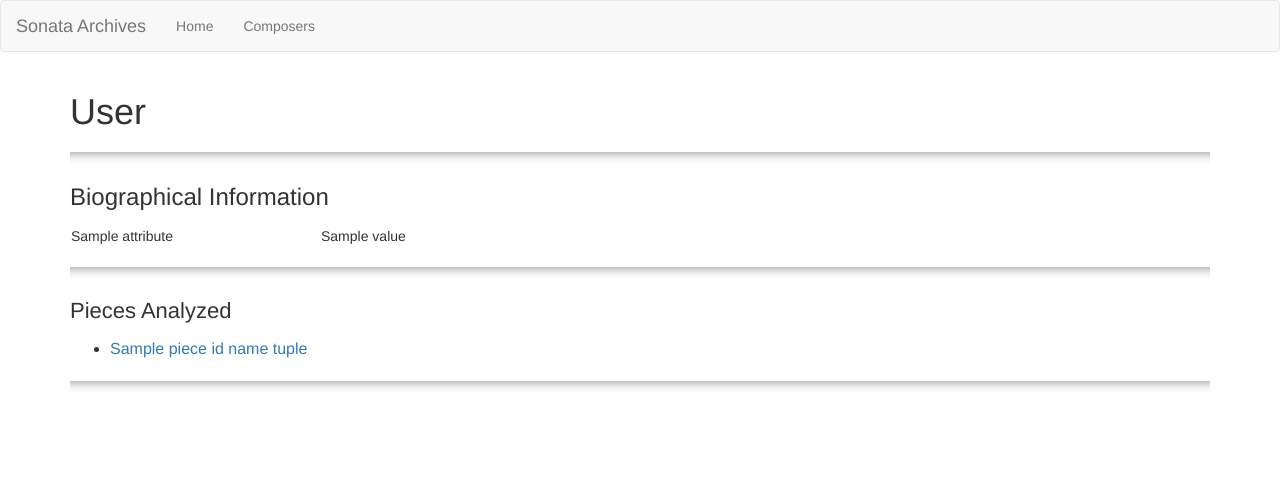
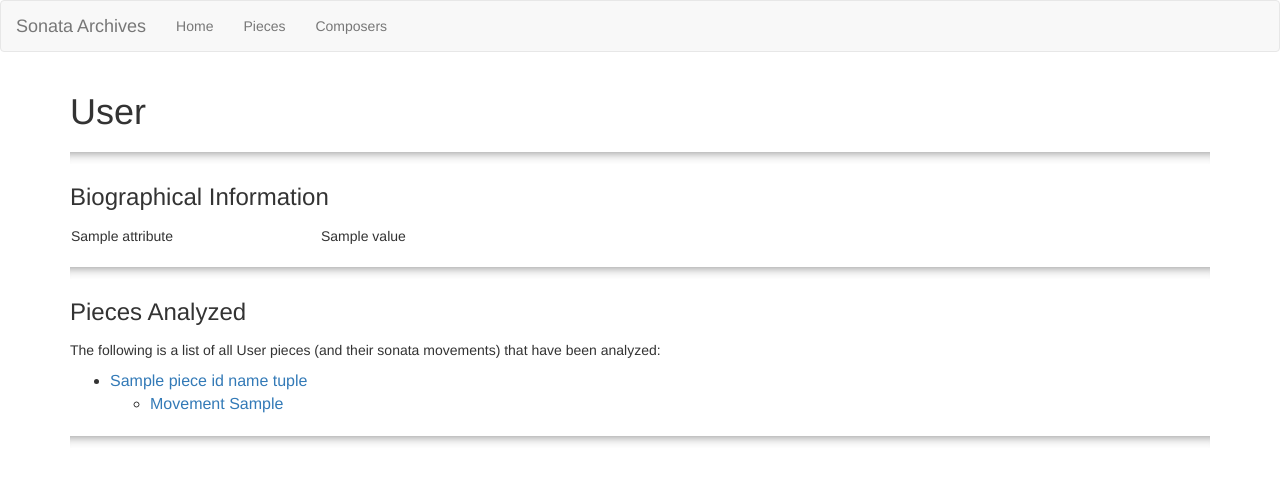
Before and after one commit to hkvh/sonata-archives, a Flask app: template app/templates/composer.html in a window 1280 px wide. Shown: the top 483 px of the page. Run offline with Flask 2, Linux system fonts and the light colour scheme; the template is opened without the code that fills it: most values are stand-ins (such as "Sample title", 1, 10 or a date in 2020); some libraries are stand-ins or nearby versions.

Commit message:
Added new pieces page that shows all sonatas regardless of composer. Improved the app code / HTML to allow direct linking to specific sonata movements.

```diff
--- a/app/app.py
+++ b/app/app.py
@@ -44,6 +44,55 @@ def composers():
     return render_template('composers.html', composer_id_name_tuples=comp_tuples)
 
 
+@app.route('/pieces')
+def pieces():
+    # The main goal for this method is to render pieces.html with the following:
+    #
+    # 1. pieces_comp_tuples: List[Tuple[str, str, str]]
+    # a list of tuples of (comp_id, piece_id, piece_name_with_composer) for all pieces analyzed
+    #
+    # 2. pieces_movements_dict: Dict[str, List[int]]
+    # a dict mapping piece id --> lists of the analyzed movement nums
+    # Use a dict cursor to have fetchone return a dict instead of a tuple
+
+    with LocalhostCursor() as cur:
+        select_pieces_query = sql.SQL("""
+                  SELECT comp.{comp_id}, piece.{piece_id},
+                         comp.{comp_surname} || ' ' || piece.{piece_full_name} as cfn
+                  FROM {piece_st} AS piece
+                  JOIN {comp_st} AS comp
+                  ON (piece.{piece_comp_id} = comp.{comp_id})
+                  ORDER BY cfn ASC;
+        """).format(piece_id=Piece.ID,
+                    piece_full_name=Piece.FULL_NAME,
+                    piece_comp_id=Piece.COMPOSER_ID,
+                    piece_st=Piece.schema_table(),
+                    comp_id=Composer.ID,
+                    comp_surname=Composer.SURNAME,
+                    comp_st=Composer.schema_table())
+
+        cur.execute(select_pieces_query)
+        pieces_comp_tuples = cur.fetchall()
+
+        select_pieces_movements_query = sql.SQL("""
+                    SELECT {sonata_piece_id}, {sonata_movement_num}
+                    FROM {sonata_st}
+                    ORDER BY {sonata_movement_num};
+        """).format(sonata_piece_id=Sonata.PIECE_ID,
+                    sonata_movement_num=Sonata.MOVEMENT_NUM,
+                    sonata_st=Sonata.schema_table())
+
+        cur.execute(select_pieces_movements_query)
+
+        pieces_movements_dict = {}
+        for piece_id, movement_num in cur:
+            movement_list = pieces_movements_dict.setdefault(piece_id, [])
+            movement_list.append(movement_num)
+
+    return render_template('pieces.html', pieces_comp_tuples=pieces_comp_tuples,
+                           pieces_movements_dict=pieces_movements_dict)
+
+
 @app.route('/composers/<composer_id>')
 def composer(composer_id: str):
     # The main goal for this method is to render composer.html with the following:
@@ -57,8 +106,11 @@ def composer(composer_id: str):
     # 3. comp_info_dict: Dict[str, Any]]
     # a dict that contains all composer-level attributes and values
     #
-    # 4. piece_tuples: List[Tuple[str, str]]
+    # 4. piece_id_name_tuples: List[Tuple[str, str]]
     # a list of tuples of (piece_id, piece_name) for all pieces for this composer
+    #
+    # 5. pieces_movements_dict: Dict[str, List[int]]
+    # a dict mapping piece id --> lists of the analyzed movement nums
 
     # Use a dict cursor to have fetchone return a dict instead of a tuple
     with LocalhostCursor(dict_cursor=True) as cur:
@@ -91,10 +143,10 @@ def composer(composer_id: str):
                     piece_st=Piece.schema_table())
 
         cur.execute(select_comp_pieces_query)
-        piece_tuples = cur.fetchall()
+        piece_id_name_tuples = cur.fetchall()
 
         # Sort by the name
-        piece_tuples.sort(key=lambda x: x[1])
+        piece_id_name_tuples.sort(key=lambda x: x[1])
 
         # Change info dict to have display name keys instead of raw field name keys
         comp_info_dict = ColumnDisplay.create_new_dict_with_display_name_keys(
@@ -102,11 +154,35 @@ def composer(composer_id: str):
             table_name=Composer.schema_table().table.string,
             dict_with_column_name_keys=comp_info_dict)
 
+        select_pieces_movements_query = sql.SQL("""
+                            SELECT s.{sonata_piece_id}, s.{sonata_movement_num}
+                            FROM {sonata_st} AS s
+                            JOIN {piece_st} AS p
+                            ON s.{sonata_piece_id} = p.{piece_id}
+                            WHERE p.{piece_comp_id} = {composer_id}
+                            ORDER BY s.{sonata_movement_num};
+                """).format(sonata_piece_id=Sonata.PIECE_ID,
+                            sonata_movement_num=Sonata.MOVEMENT_NUM,
+                            sonata_comp_id=Sonata.PIECE_ID,
+                            piece_id=Piece.ID,
+                            piece_comp_id=Piece.COMPOSER_ID,
+                            composer_id=sql.Literal(composer_id),
+                            piece_st=Piece.schema_table(),
+                            sonata_st=Sonata.schema_table())
+
+        cur.execute(select_pieces_movements_query)
+
+        pieces_movements_dict = {}
+        for piece_id, movement_num in cur:
+            movement_list = pieces_movements_dict.setdefault(piece_id, [])
+            movement_list.append(movement_num)
+
     return render_template('composer.html',
                            composer_id=composer_id,
                            composer_surname=composer_surname,
                            composer_info_dict=comp_info_dict,
-                           piece_id_name_tuples=piece_tuples)
+                           piece_id_name_tuples=piece_id_name_tuples,
+                           pieces_movements_dict=pieces_movements_dict)
 
 
 @app.route('/composers/<composer_id>/<piece_id>')
@@ -126,14 +202,14 @@ def piece(composer_id: str, piece_id: str):
     # a dict of piece-level attribtues and values
     #
     # 5. sonatas_info_dict: Dict[str, Dict[str, Any]]
-    # a dict that maps sonata names to dicts of sonata-level attributes and values
+    # a dict that maps movement_num to dicts of sonata-level attributes and values
     #
     # 6. sonatas_lilypond_image_settings_dict: Dict[str, Dict[str, Any]]
-    # a dict that maps sonata names to an image settings dict containing settings for the lilypond file
+    # a dict that maps movement_num to an image settings dict containing settings for the lilypond file
     # Right now, the only setting it should have is "image_width"
     #
     # 7. sonatas_blocks_info_dict: Dict[str, Dict[str, Dict[str, Any]]]
-    # nested dicts that map sonata_name --> block name --> block-level dict of attributes and values
+    # nested dicts that map movement_num --> block name --> block-level dict of attributes and values
     #
     # If sonata name = 'Itself' then this means the piece is a single-movement work that is the sonata
 
@@ -228,13 +304,7 @@ def piece(composer_id: str, piece_id: str):
                 table_name=Sonata.schema_table().table.string,
                 dict_with_column_name_keys=sonata_info_dict)
 
-            # Movement Number 0 means the piece is itself a sonata
-            if movement_num == 0:
-                sonata_name = 'Itself'
-            else:
-                sonata_name = 'Movement {}'.format(movement_num)
-
-            sonatas_info_dict[sonata_name] = sonata_info_dict
+            sonatas_info_dict[movement_num] = sonata_info_dict
 
             # If settings to the lilypond image were provided for this sonata, we should expect the image to exist
             if lilypond_image_settings is not None:
@@ -246,9 +316,9 @@ def piece(composer_id: str, piece_id: str):
                 if Sonata.IMAGE_WIDTH not in lilypond_image_settings:
                     lilypond_image_settings[Sonata.IMAGE_WIDTH] = 400
 
-                sonatas_lilypond_image_settings_dict[sonata_name] = lilypond_image_settings
+                sonatas_lilypond_image_settings_dict[movement_num] = lilypond_image_settings
 
-            sonatas_blocks_info_dict[sonata_name] = {}
+            sonatas_blocks_info_dict[movement_num] = {}
 
             block_ids = [intro_id, expo_id, dev_id, recap_id, coda_id]
             block_table_specs = [Introduction, Exposition, Development, Recapitulation, Coda]
@@ -283,7 +353,7 @@ def piece(composer_id: str, piece_id: str):
                             table_name=block_table_spec.schema_table().table.string,
                             dict_with_column_name_keys=sonata_block_info_dict)
 
-                        sonatas_blocks_info_dict[sonata_name][block_name] = sonata_block_info_dict
+                        sonatas_blocks_info_dict[movement_num][block_name] = sonata_block_info_dict
 
         log.debug('sonatas_lilypond_image_settings_dict: {}'.format(sonatas_lilypond_image_settings_dict))
 
--- a/app/static/main.css
+++ b/app/static/main.css
@@ -17,6 +17,18 @@ tr:hover {
 }
 
 /**** Index ***/
+
+
+/**** Pieces ***/
+
+h1.all_pieces {
+    font-size: 32px;
+
+}
+
+.all_pieces li {
+    font-size: 16px;
+}
 
 
 /***** Composers *****/
@@ -48,12 +60,12 @@ h2.composer_attributes {
     margin-bottom: 15px;
 }
 
-h2.pieces {
-    font-size: 22px;
+h2.composer_pieces {
+    font-size: 24px;
     margin-bottom: 15px;
 }
 
-.pieces li {
+.composer_pieces li {
     font-size: 16px;
 }
 
--- a/app/templates/base.html
+++ b/app/templates/base.html
@@ -1,9 +1,9 @@
 {% extends 'bootstrap/base.html' %}
 
 {% block styles %}
-{{super()}}
+    {{ super() }}
     <link rel="stylesheet"
-      href="{{url_for('.static', filename='main.css')}}">
+          href="{{ url_for('.static', filename='main.css') }}">
 {% endblock %}
 
 {% block title %}
@@ -15,7 +15,8 @@ Sonata Archives
         <div class="container-fluid">
             <!-- Brand and toggle get grouped for better mobile display -->
             <div class="navbar-header">
-      <button type="button" class="navbar-toggle" data-toggle="collapse" data-target="#bs-example-navbar-collapse-1">
+                <button type="button" class="navbar-toggle" data-toggle="collapse"
+                        data-target="#bs-example-navbar-collapse-1">
                     <span class="sr-only">Toggle navigation</span>
                     <span class="icon-bar"></span>
                     <span class="icon-bar"></span>
@@ -28,6 +29,7 @@ Sonata Archives
             <div class="collapse navbar-collapse" id="bs-example-navbar-collapse-1">
                 <ul class="nav navbar-nav">
                     <li><a href="/index">Home</a></li>
+                    <li><a href="/pieces">Pieces</a></li>
                     <li><a href="/composers">Composers</a></li>
                 </ul>
             </div><!-- /.navbar-collapse -->
--- a/app/templates/composer.html
+++ b/app/templates/composer.html
@@ -17,10 +17,21 @@
         {% endfor %}
     </table>
     <hr>
-    <h2 class="pieces">Pieces Analyzed </h2>
+    <h2 class="composer_pieces">Pieces Analyzed </h2>
+    <p>The following is a list of all {{ composer_surname }} pieces (and their sonata movements) that have been analyzed:</p>
     {% for piece_id, piece_name in piece_id_name_tuples %}
-        <ul class="pieces">
+        <ul class="composer_pieces">
             <li><a href="/composers/{{ composer_id }}/{{ piece_id }}">{{ piece_name }}</a></li>
+            <ul class="composer_pieces">
+                {% for movement_num in pieces_movements_dict[piece_id] %}
+                    {# movement_num 0 means the piece is itself the sonata #}
+                    {% if movement_num != 0 %}
+                        <li>
+                            <a href="/composers/{{ composer_id }}/{{ piece_id }}#{{ movement_num }}">Movement {{ movement_num }}</a>
+                        </li>
+                    {% endif %}
+                {% endfor %}
+            </ul>
         </ul>
     {% endfor %}
     <hr>
--- a/app/templates/index.html
+++ b/app/templates/index.html
@@ -12,6 +12,8 @@
     <img src="/static/images/sonata_form.jpg" width=600>
 
     <hr>
-    <p>All pieces are categorized by composer, so click the link below to see all considered composers!</p>
+    <h3><a href="/pieces">Pieces</a></h3>
+    <p>Click above to browse the master list of all pieces analyzed.</p>
     <h3><a href="/composers">Composers</a></h3>
+    <p>Click above to browse pieces organized by composer.</p>
 {% endblock %}
```
Also changed, not shown: app/templates/piece.html (+12 -10 lines), app/templates/pieces.html (added, +22 -0 lines). Lines whose indentation alone changed are shown as unchanged.
